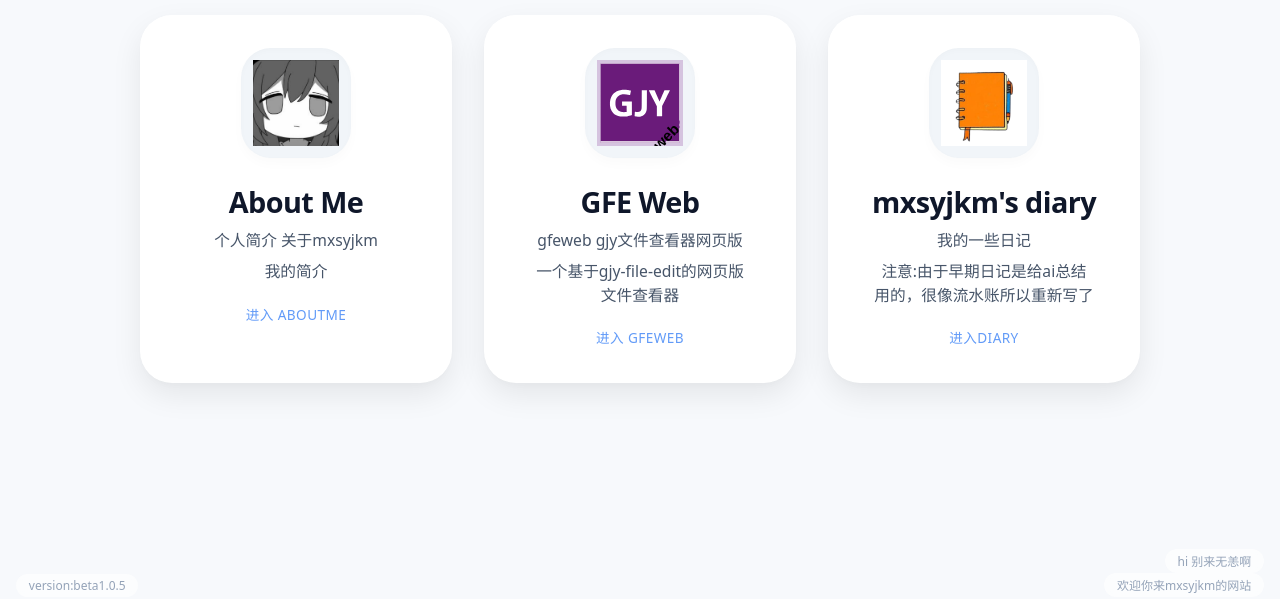
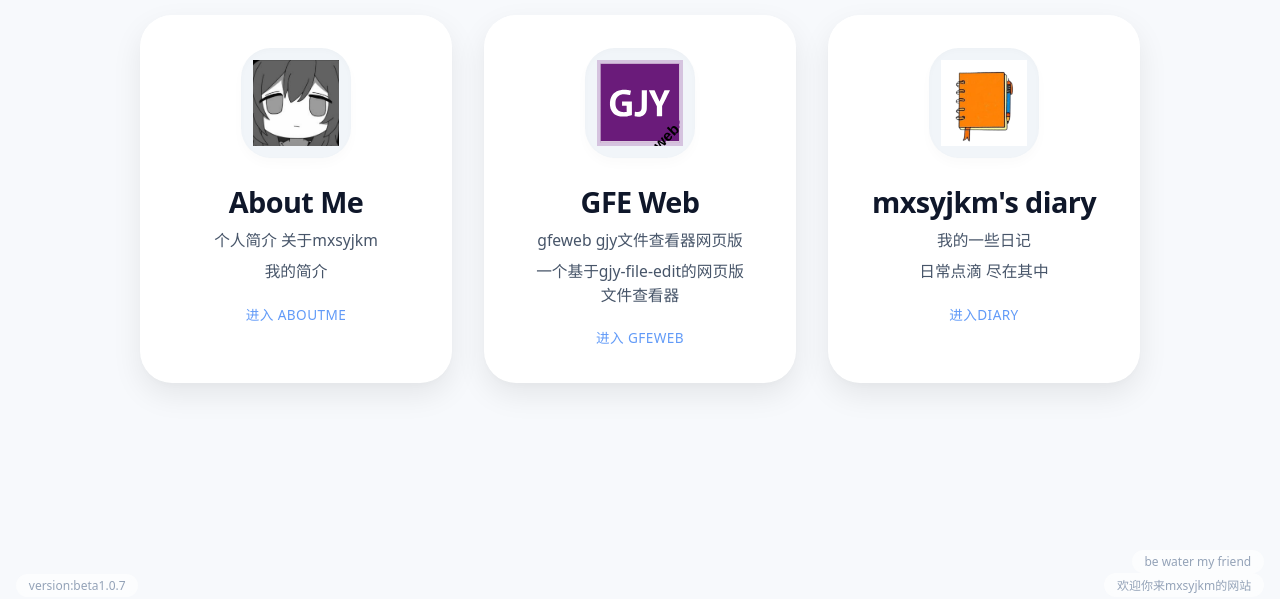
Before and after one commit to mxsyjkm/mxsyjkm.github.io, a plain HTML site: page index.html in a window 1280 px wide. Shown: the part 201-800 px from the top of the page. Drawn offline with Linux system fonts and the light colour scheme.

Commit message:
新增随机语录功能

```diff
--- a/index.html
+++ b/index.html
@@ -205,7 +205,7 @@
       </div>
       <h2>mxsyjkm's diary</h2>
       <p>我的一些日记</p>
-      <p>注意:由于早期日记是给ai总结用的，很像流水账所以重新写了</p>
+      <p>日常点滴 尽在其中</p>
       <span class="hint">进入diary</span>
     </a>
   </div>
@@ -213,7 +213,7 @@
   <div class="footer-note-s">欢迎你来mxsyjkm的网站</div>
   <div class="footer-note-version">version:<span id="main_version"></span></div>
   <script>
-    const version = "beta1.0.5";
+    const version = "beta1.0.7";
     document.getElementById("main_version").textContent = version;
   </script>
   <script src="randomtext.js"></script>
```
Also changed, not shown: src/word.txt.
